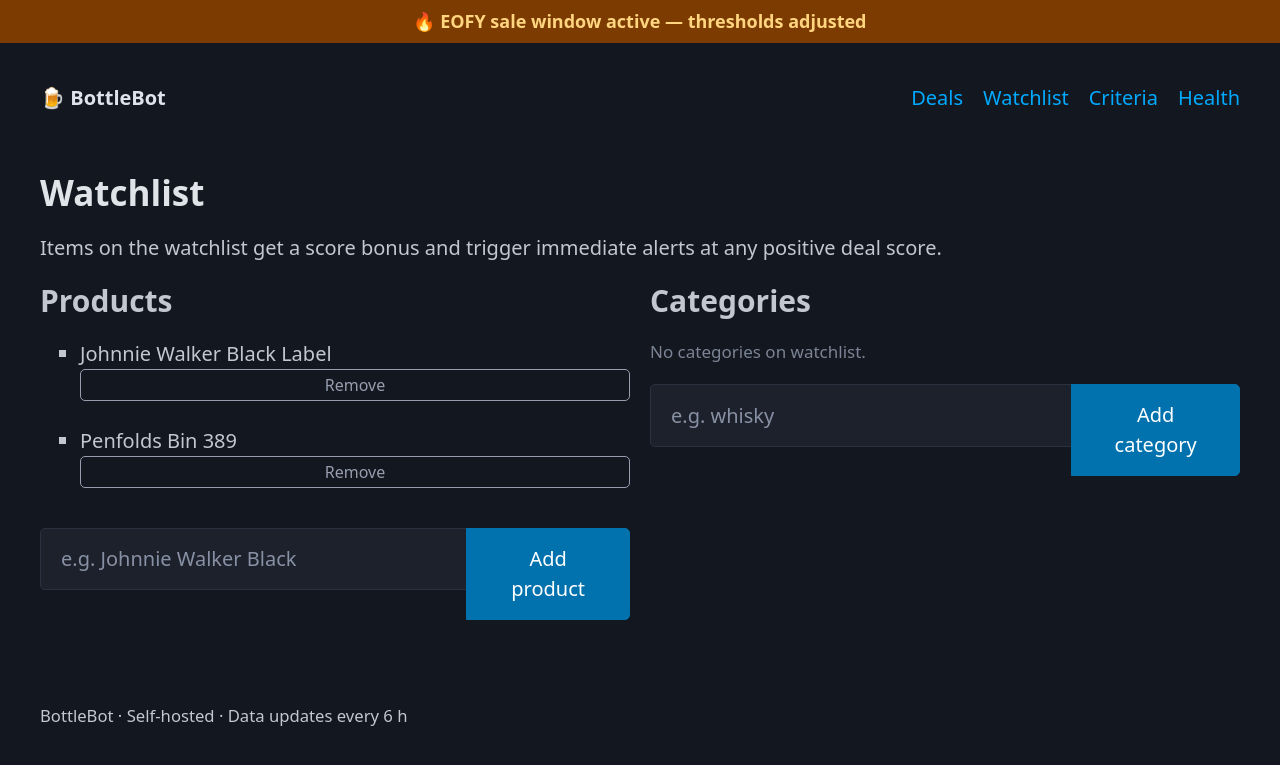
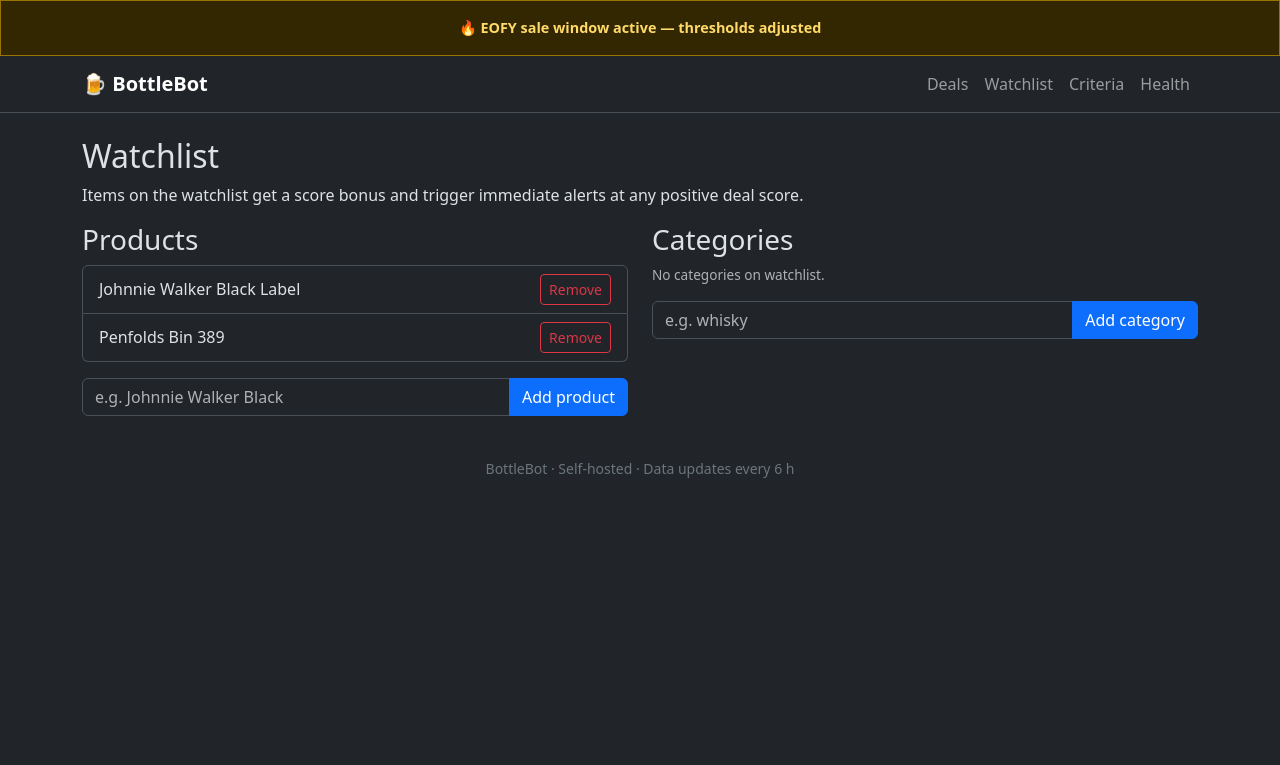
Before and after one commit to GreenMachine582/BottleBot, a FastAPI app: page /watchlist in a window 1280 px wide. Shown: the top 765 px of the page. Run offline with FastAPI, Linux system fonts and the light colour scheme; some libraries are stand-ins or nearby versions.

Commit message:
feat: reskin web UI with Bootstrap 5, fix watchlist layout, localize datetimes
Replaces Pico CSS with Bootstrap 5 across all templates, fixes the watchlist
page so Remove buttons sit inline with each item and Add buttons match input
height (input-group/list-group), and renders timestamps (e.g. scraper health)
in the viewer's browser-local timezone instead of server UTC.

Co-Authored-By: Claude Sonnet 4.6 <noreply@anthropic.com>

```diff
--- a/src/web/static/style.css
+++ b/src/web/static/style.css
@@ -1,11 +1,7 @@
-/* BottleBot custom styles — Pico CSS handles the rest */
+/* BottleBot custom styles — Bootstrap 5 handles the rest */
 
-/* Sale window banner */
+/* Sale window banner (on top of Bootstrap's alert-warning) */
 .sale-banner {
-  background: #7c3b00;
-  color: #ffd580;
-  text-align: center;
-  padding: 0.4rem 1rem;
   font-weight: 600;
   font-size: 0.9rem;
 }
@@ -54,19 +50,8 @@ tr.failed-run td {
   color: #e05555;
 }
 
-/* Table overflow wrapper */
-.overflow-auto {
-  overflow-x: auto;
-}
-
 /* Muted hint text */
 .hint {
-  color: var(--pico-muted-color);
+  color: var(--bs-secondary-color);
   font-size: 0.85rem;
 }
-
-/* Small remove buttons in watchlist */
-button.small {
-  padding: 0.15rem 0.5rem;
-  font-size: 0.8rem;
-}
--- a/src/web/templates/_bulkcalc_table.html
+++ b/src/web/templates/_bulkcalc_table.html
@@ -1,5 +1,6 @@
 {% if latest %}
-<table>
+<div class="table-responsive">
+<table class="table table-sm align-middle">
   <thead>
     <tr>
       <th>Qty</th>
@@ -21,5 +22,6 @@
   {% endfor %}
   </tbody>
 </table>
+</div>
 <p class="hint">Qty 12 highlighted — typical free-delivery threshold.</p>
 {% endif %}
--- a/src/web/templates/base.html
+++ b/src/web/templates/base.html
@@ -1,39 +1,63 @@
 <!DOCTYPE html>
-<html lang="en" data-theme="dark">
+<html lang="en" data-bs-theme="dark">
 <head>
   <meta charset="UTF-8">
   <meta name="viewport" content="width=device-width, initial-scale=1">
   <title>BottleBot {% block title %}{% endblock %}</title>
-  <link rel="stylesheet" href="https://cdn.jsdelivr.net/npm/@picocss/pico@2/css/pico.min.css">
+  <link rel="stylesheet" href="https://cdn.jsdelivr.net/npm/bootstrap@5.3.3/dist/css/bootstrap.min.css">
   <script src="https://unpkg.com/htmx.org@1.9.10/dist/htmx.min.js"></script>
   <link rel="stylesheet" href="/static/style.css">
 </head>
 <body>
   {% set sale_window = current_sale_window() %}
   {% if sale_window %}
-  <div class="sale-banner">
+  <div class="alert alert-warning text-center rounded-0 mb-0 sale-banner" role="alert">
     🔥 {{ sale_window }} sale window active — thresholds adjusted
   </div>
   {% endif %}
 
-  <header class="container">
-    <nav>
-      <ul><li><strong><a href="/" class="contrast">🍺 BottleBot</a></strong></li></ul>
-      <ul>
-        <li><a href="/">Deals</a></li>
-        <li><a href="/watchlist">Watchlist</a></li>
-        <li><a href="/criteria">Criteria</a></li>
-        <li><a href="/health">Health</a></li>
-      </ul>
-    </nav>
-  </header>
+  <nav class="navbar navbar-expand-md navbar-dark bg-dark border-bottom">
+    <div class="container">
+      <a class="navbar-brand fw-bold" href="/">🍺 BottleBot</a>
+      <button class="navbar-toggler" type="button" data-bs-toggle="collapse" data-bs-target="#navMain"
+        aria-controls="navMain" aria-expanded="false" aria-label="Toggle navigation">
+        <span class="navbar-toggler-icon"></span>
+      </button>
+      <div class="collapse navbar-collapse" id="navMain">
+        <ul class="navbar-nav ms-auto">
+          <li class="nav-item"><a class="nav-link" href="/">Deals</a></li>
+          <li class="nav-item"><a class="nav-link" href="/watchlist">Watchlist</a></li>
+          <li class="nav-item"><a class="nav-link" href="/criteria">Criteria</a></li>
+          <li class="nav-item"><a class="nav-link" href="/health">Health</a></li>
+        </ul>
+      </div>
+    </div>
+  </nav>
 
-  <main class="container">
+  <main class="container py-4">
     {% block content %}{% endblock %}
   </main>
 
-  <footer class="container">
-    <small>BottleBot · Self-hosted · Data updates every 6 h</small>
+  <footer class="container py-3 text-center">
+    <small class="text-secondary">BottleBot · Self-hosted · Data updates every 6 h</small>
   </footer>
+
+  <script src="https://cdn.jsdelivr.net/npm/bootstrap@5.3.3/dist/js/bootstrap.bundle.min.js"></script>
+  <script>
+    // Render any [data-utc] timestamp in the viewer's local timezone.
+    // Server emits UTC ISO8601 strings since DB datetimes are stored naive-UTC.
+    function localizeDatetimes(root) {
+      (root || document).querySelectorAll("[data-utc]").forEach(function (el) {
+        var iso = el.getAttribute("data-utc");
+        if (!iso) return;
+        var d = new Date(iso);
+        if (isNaN(d.getTime())) return;
+        el.textContent = d.toLocaleString();
+        el.removeAttribute("data-utc");
+      });
+    }
+    document.addEventListener("DOMContentLoaded", function () { localizeDatetimes(document); });
+    document.body.addEventListener("htmx:afterSwap", function (evt) { localizeDatetimes(evt.detail.target); });
+  </script>
 </body>
 </html>
--- a/src/web/templates/watchlist.html
+++ b/src/web/templates/watchlist.html
@@ -5,17 +5,17 @@
 <h2>Watchlist</h2>
 <p>Items on the watchlist get a score bonus and trigger immediate alerts at any positive deal score.</p>
 
-<div class="grid">
-  <section>
+<div class="row g-4">
+  <div class="col-md-6">
     <h3>Products</h3>
     {% if products %}
-    <ul>
+    <ul class="list-group mb-3">
       {% for name in products %}
-      <li>
+      <li class="list-group-item d-flex justify-content-between align-items-center">
         {{ name }}
-        <form method="post" action="/watchlist/remove" style="display:inline">
+        <form method="post" action="/watchlist/remove" class="mb-0">
           <input type="hidden" name="product_name" value="{{ name }}">
-          <button type="submit" class="outline secondary small">Remove</button>
+          <button type="submit" class="btn btn-sm btn-outline-danger">Remove</button>
         </form>
       </li>
       {% endfor %}
@@ -25,23 +25,23 @@
     {% endif %}
 
     <form method="post" action="/watchlist/add">
-      <fieldset role="group">
-        <input type="text" name="product_name" placeholder="e.g. Johnnie Walker Black" required>
-        <button type="submit">Add product</button>
-      </fieldset>
+      <div class="input-group">
+        <input type="text" class="form-control" name="product_name" placeholder="e.g. Johnnie Walker Black" required>
+        <button type="submit" class="btn btn-primary">Add product</button>
+      </div>
     </form>
-  </section>
+  </div>
 
-  <section>
+  <div class="col-md-6">
     <h3>Categories</h3>
     {% if categories %}
-    <ul>
+    <ul class="list-group mb-3">
       {% for cat in categories %}
-      <li>
+      <li class="list-group-item d-flex justify-content-between align-items-center">
         {{ cat }}
-        <form method="post" action="/watchlist/remove" style="display:inline">
+        <form method="post" action="/watchlist/remove" class="mb-0">
           <input type="hidden" name="category" value="{{ cat }}">
-          <button type="submit" class="outline secondary small">Remove</button>
+          <button type="submit" class="btn btn-sm btn-outline-danger">Remove</button>
         </form>
       </li>
       {% endfor %}
@@ -51,12 +51,12 @@
     {% endif %}
 
     <form method="post" action="/watchlist/add">
-      <fieldset role="group">
-        <input type="text" name="category" placeholder="e.g. whisky">
-        <button type="submit">Add category</button>
-      </fieldset>
+      <div class="input-group">
+        <input type="text" class="form-control" name="category" placeholder="e.g. whisky">
+        <button type="submit" class="btn btn-primary">Add category</button>
+      </div>
     </form>
-  </section>
+  </div>
 </div>
 
 {% endblock %}
```
Also changed, not shown: PHASE_4.md (+6 -6 lines), src/web/templates/criteria.html (+41 -37 lines), src/web/templates/dashboard.html (+7 -7 lines), src/web/templates/deal.html (+25 -23 lines), src/web/templates/health.html (+11 -5 lines), README.md.
